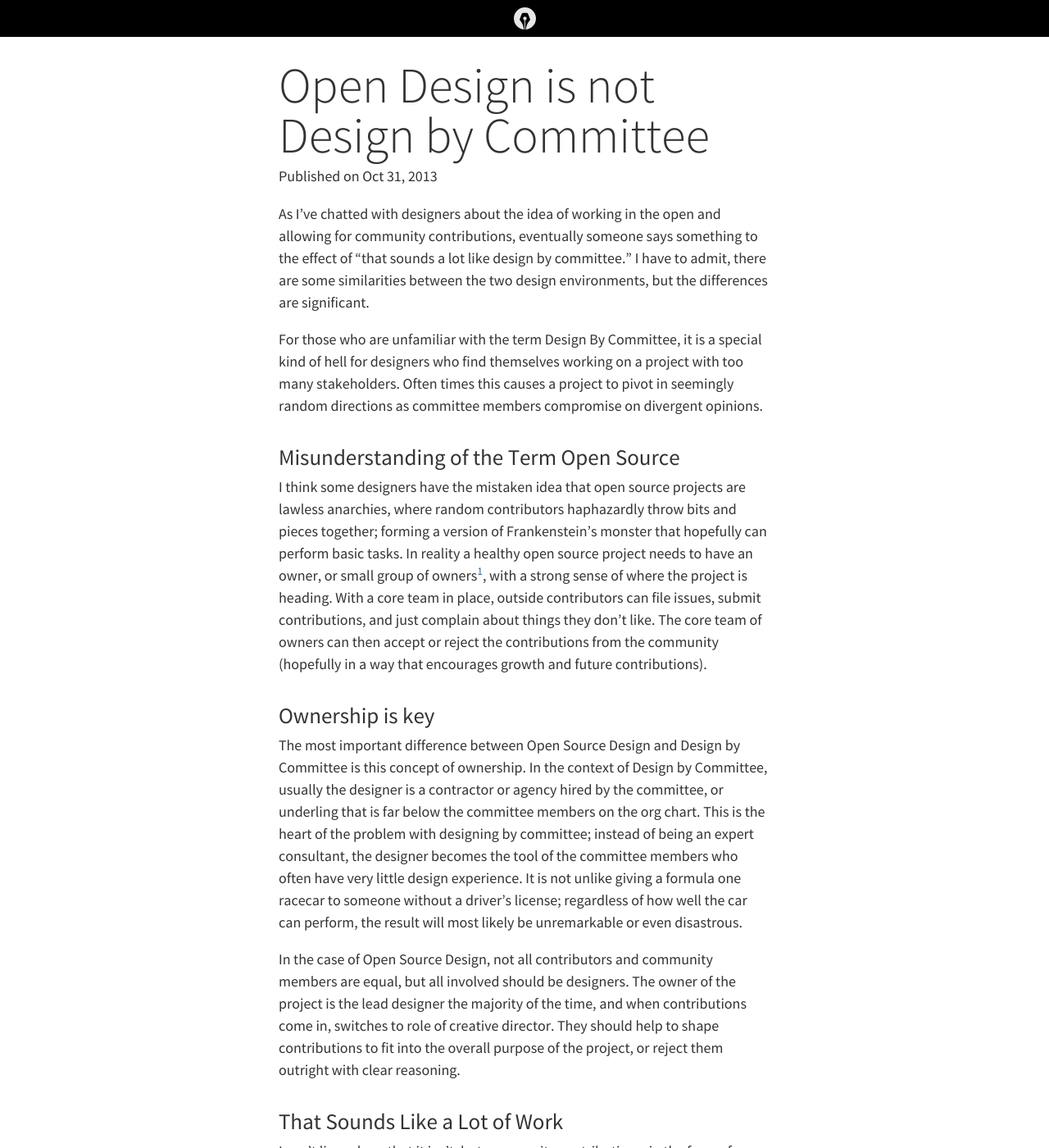
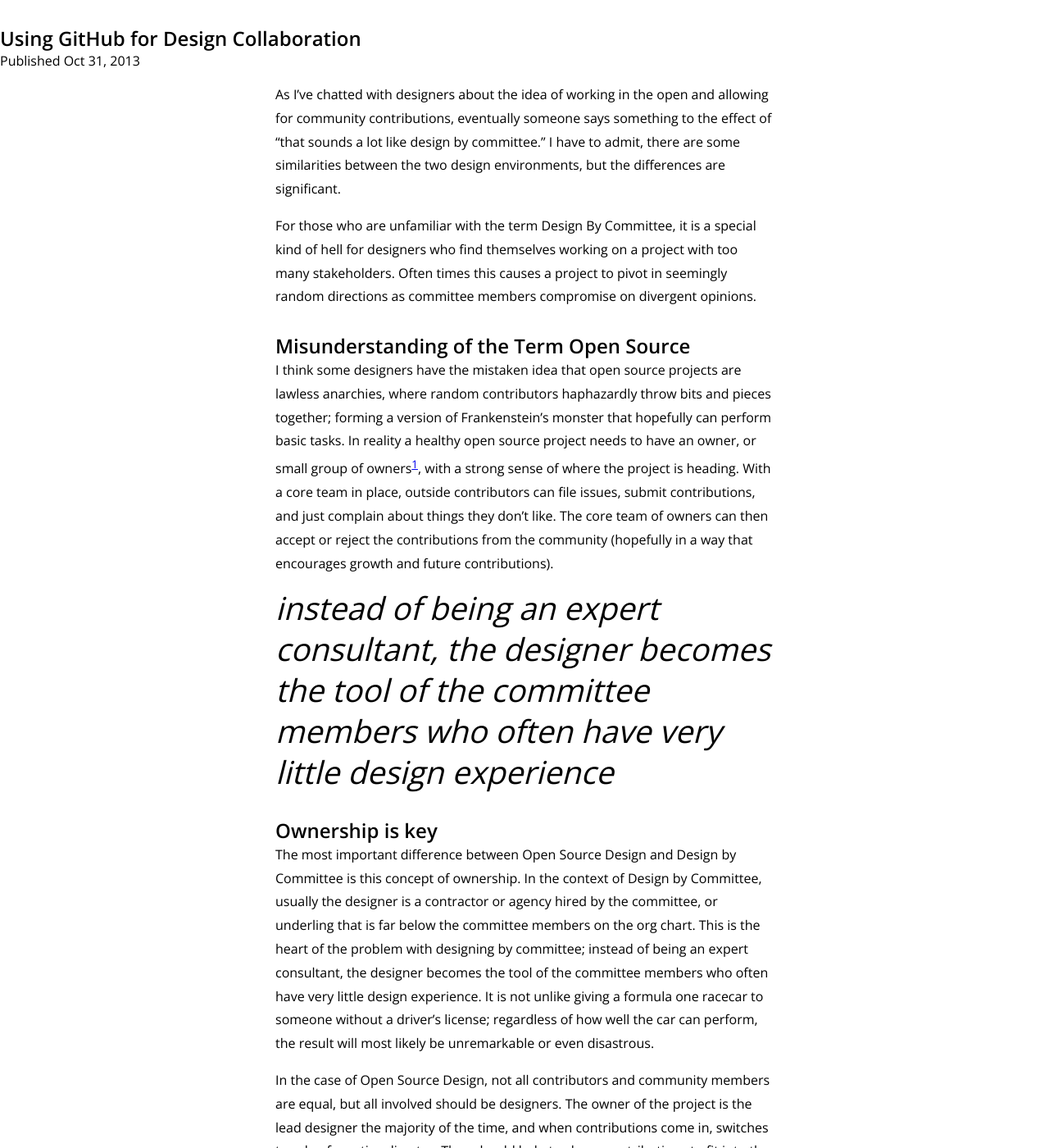
Before and after one commit to DesignOpen/designopen.github.io, a Jekyll site: the page built from articles/_posts/2013-10-31-open-design-is-not-design-by-committee.md, in a window 1280 px wide and 1400 px high. Shown: the whole window at 82% size. Built offline with Jekyll 4.4.1, drawn with Linux system fonts in a browser that asks for light colours; comment, search, counter and statistics services are not loaded; some of the changed text lies outside the part shown.

Commit message:
#72 added layout

```diff
--- /dev/null
+++ b/_layouts/open-design-is-not-design-by-committee.html
@@ -0,0 +1,88 @@
+---
+layout: compress
+---
+<!DOCTYPE html>
+<html lang="en">
+  <head>
+    <meta charset="utf-8">
+    <meta http-equiv="X-UA-Compatible" content="IE=edge,chrome=1">
+    <meta name="viewport" content="width=device-width, initial-scale=1">
+    <title>Open Source Design{% if page.title %} | {{ page.title }}{% endif %}</title>
+    <link rel="shortcut icon" href="/favicon.ico">
+    <style>
+		@import url(https://fonts.googleapis.com/css?family=Open+Sans:400,600);
+
+		*{
+			border:0;
+			outline:0;
+			padding:0;
+			margin:0;
+			box-sizing: border-box;
+			font-family: "Open Sans", sans-serif;
+		}
+
+		section{
+			width:100%;
+			max-width: 40rem;
+			margin:0 auto;
+			padding:1rem;
+			line-height: 180%;
+		}
+
+		h2{
+			padding-top: 1rem;
+		}
+
+		p{
+			padding-bottom:1rem;
+		}
+
+		blockquote{
+			font-size: 240%;
+			font-style: italic;
+			line-height: 130%;
+		}
+
+		sup{
+			font-family: "Courier New", serif;
+			text-decoration: none;
+		}
+    </style>
+    <!--[if lt IE 9]>
+    <script src="//html5shiv.googlecode.com/svn/trunk/html5.js"></script>
+    <![endif]-->
+  </head>
+  <body itemscope itemtype="http://schema.org/WebPage">
+    <meta itemscope itemprop="url" content="{{ site.url }}{{ page.url }}">
+    {% if page.title %}<meta itemscope itemprop="name" content="{{ page.title }}">{% endif %}
+    <div id="sitebar"><a href="/">
+        <svg version="1.1" xmlns="http://www.w3.org/2000/svg" xmlns:xlink="http://www.w3.org/1999/xlink" xmlns:a="http://ns.adobe.com/AdobeSVGViewerExtensions/3.0/" x="0px" y="0px" width="25px" height="25px" viewBox="0 0 25 25" xml:space="preserve">
+          <path fill="#FFF" d="M12.5,10.521c-1.093,0-1.979,0.886-1.979,1.979c0,0.953,0.673,1.747,1.57,1.936V24.99C12.227,24.994,12.363,25,12.5,25 s0.273-0.006,0.409-0.01V14.436c0.896-0.189,1.57-0.984,1.57-1.936C14.479,11.407,13.593,10.521,12.5,10.521z M25,12.5 C25,5.596,19.403,0,12.5,0S0,5.596,0,12.5c0,6.489,4.944,11.821,11.271,12.439l0,0l0-0.002l0,0 c-0.031-5.08-3.094-9.005-4.364-10.415v0c0,0-0.522-0.626-0.226-1.376l2.314-5.869c0,0,0.428-1.085,1.379-1.085H12.5h2.127 c0.951,0,1.379,1.085,1.379,1.085l2.314,5.869c0.296,0.75-0.226,1.376-0.226,1.376v0c-1.271,1.411-4.333,5.335-4.364,10.415l0,0.002 C20.056,24.321,25,18.989,25,12.5z"></path>
+        </svg></a></div>
+    <div id="site">
+      <div id="image"></div>
+      <article id="article" itemscope itemtype=http://schema.org/BlogPosting>
+        <meta itemprop="description" content="{{ page.excerpt | strip_html}}">
+        <h1 itemprop="name">Using GitHub for Design Collaboration</h1>
+        <div id="publishDate">Published <time itemprop="datePublished" datetime="{{page.date | date: "%Y-%m-%d" }}">{{page.date | date: "%b %e, %Y" }}</time>
+        </div>
+        <section itemprop="articleBody">
+          {{ content }}
+        </section>
+        <div id="author" itemprop="author" itemscope itemtype="http://schema.org/Person">
+          {% assign author = site.authors[page.author] %}
+          <header>About the author</header>
+          <section>
+            <div id="avatar"><a href="{{author.web}}"><img itemprop="image" src="http://www.gravatar.com/avatar/{{author.gravatar}}?s=160.jpg" alt="{{author.display_name}}" width="80" height="80"></a></div>
+            <h3><a href="{{author.web}}" itemprop="url"><span itemprop="name">{{author.display_name}}</span></a></h3>
+            <p class="author_bio">{{author.bio}}</p>
+          </section>
+        </div>
+        {% include post_footer.html %}
+        {% include comments.html %}
+      </article>
+    </div>
+    <footer></footer>
+  </body>
+  {% include analytics.html %}
+</html>
--- a/articles/_posts/2013-10-31-open-design-is-not-design-by-committee.md
+++ b/articles/_posts/2013-10-31-open-design-is-not-design-by-committee.md
@@ -15,6 +15,8 @@
 ##Misunderstanding of the Term Open Source
 
 I think some designers have the mistaken idea that open source projects are lawless anarchies, where random contributors haphazardly throw bits and pieces together; forming a version of Frankenstein's monster that hopefully can perform basic tasks. In reality a healthy open source project needs to have an owner, or small group of owners[^1], with a strong sense of where the project is heading. With a core team in place, outside contributors can file issues, submit contributions, and just complain about things they don't like. The core team of owners can then accept or reject the contributions from the community (hopefully in a way that encourages growth and future contributions).
+
+>instead of being an expert consultant, the designer becomes the tool of the committee members who often have very little design experience
 
 ##Ownership is key
 
```
Also changed, not shown: other parts of articles/_posts/2013-10-31-open-design-is-not-design-by-committee.md (+1 -1 lines), 1 other file.
